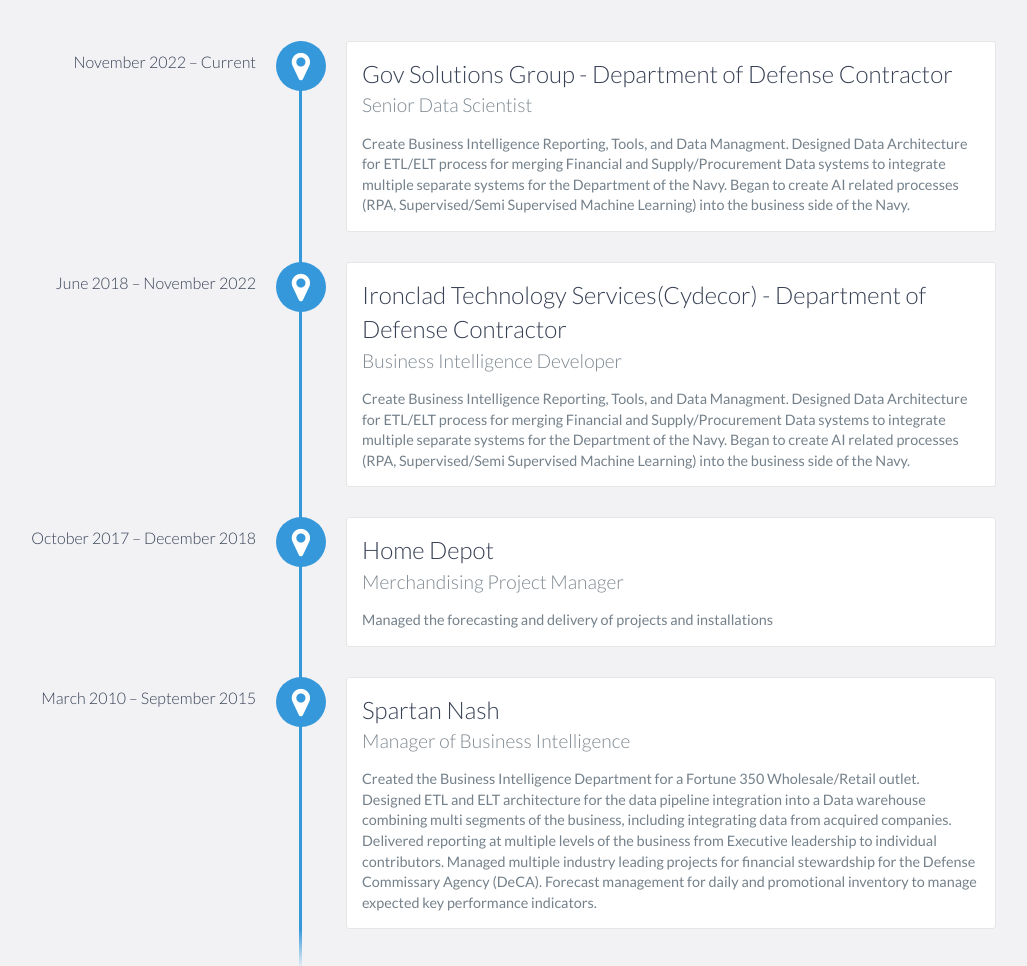
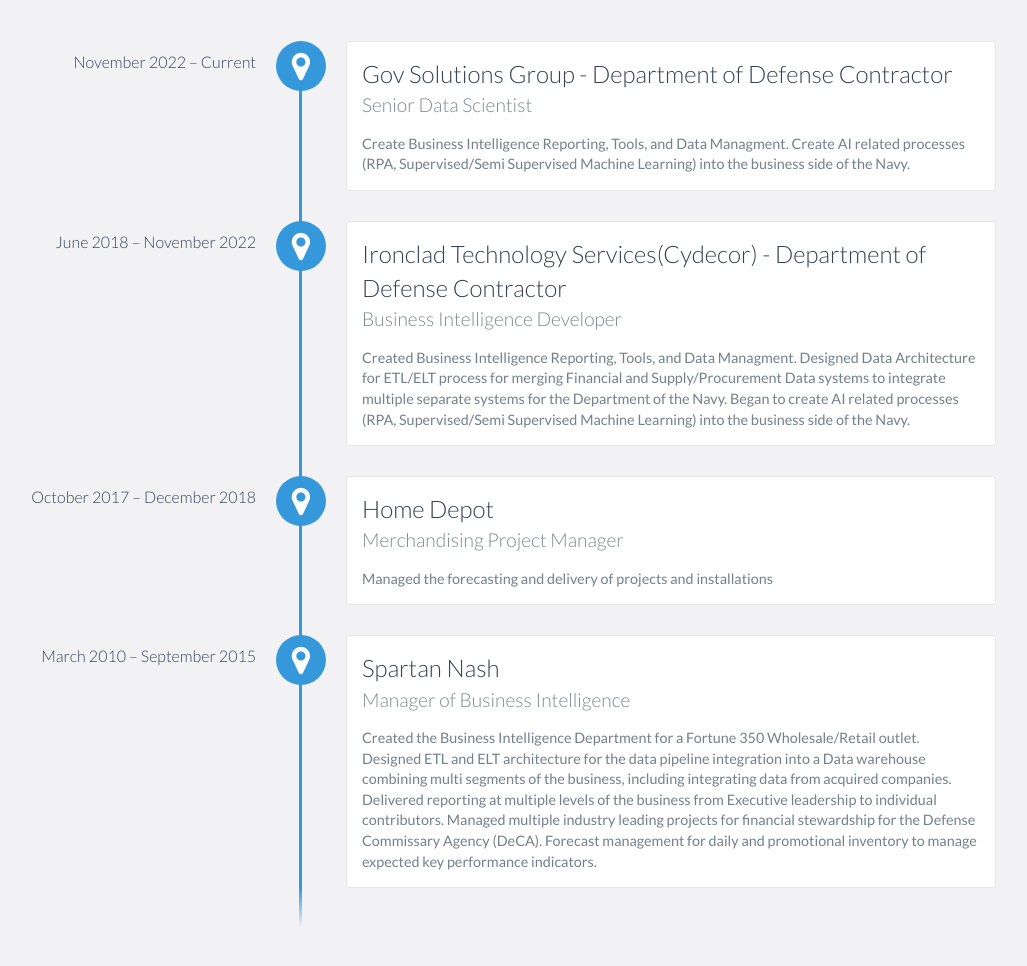
Before and after one commit to Jarrold-Fowler/jarrold-fowler.github.io, a website: page index.html in a window 1280 px wide. Shown: the part 1180-2146 px from the top of the page, without its empty margins (144-1171 px from the left). Drawn offline with nearby package versions, Linux system fonts and the light colour scheme.

Commit message:
Update index.html

```diff
--- a/index.html
+++ b/index.html
@@ -92,15 +92,14 @@
                 <h4>Senior Data Scientist</h4>
                 <p>
                     Create Business Intelligence Reporting, Tools, and Data Managment.
-                    Designed Data Architecture for ETL/ELT process for merging Financial and Supply/Procurement Data systems to integrate multiple separate systems for the Department of the Navy.
-                    Began to create AI related processes (RPA, Supervised/Semi Supervised Machine Learning) into the business side of the Navy.
+                    Create AI related processes (RPA, Supervised/Semi Supervised Machine Learning) into the business side of the Navy.
                 </p>
             </div>
             <div data-date="June 2018 – November 2022">
                 <h3>Ironclad Technology Services(Cydecor) - Department of Defense Contractor</h3>
                 <h4>Business Intelligence Developer</h4>
                 <p>
-                    Create Business Intelligence Reporting, Tools, and Data Managment.
+                    Created Business Intelligence Reporting, Tools, and Data Managment.
                     Designed Data Architecture for ETL/ELT process for merging Financial and Supply/Procurement Data systems to integrate multiple separate systems for the Department of the Navy.
                     Began to create AI related processes (RPA, Supervised/Semi Supervised Machine Learning) into the business side of the Navy.
                 </p>
```
